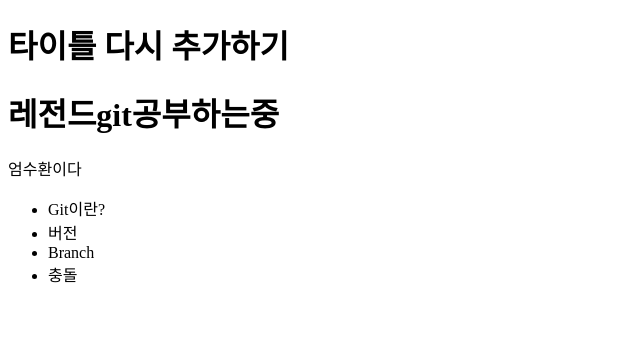
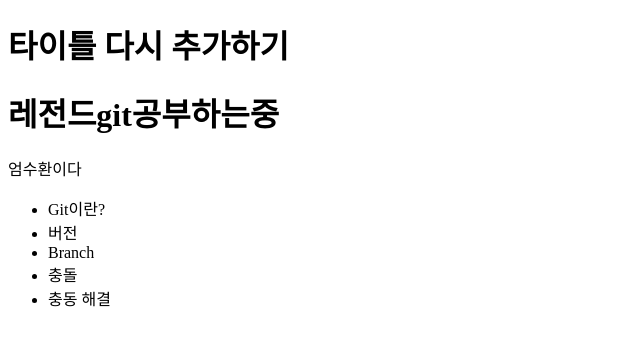
Before and after one commit to Um-SuHwann/opentutorials_git_umsuhwann, a plain HTML site: page index.html in a window 1280 px wide. Shown: the full height of the page, 0-640 px from the left. Drawn offline with Linux system fonts and the light colour scheme.

Commit message:
충돌해결추가

```diff
--- a/index.html
+++ b/index.html
@@ -16,6 +16,7 @@
         <li>버전</li>
         <li>Branch</li>
         <li>충돌</li>
+        <li>충동 해결</li>
     </ul>
 </body>
 </html>
```
